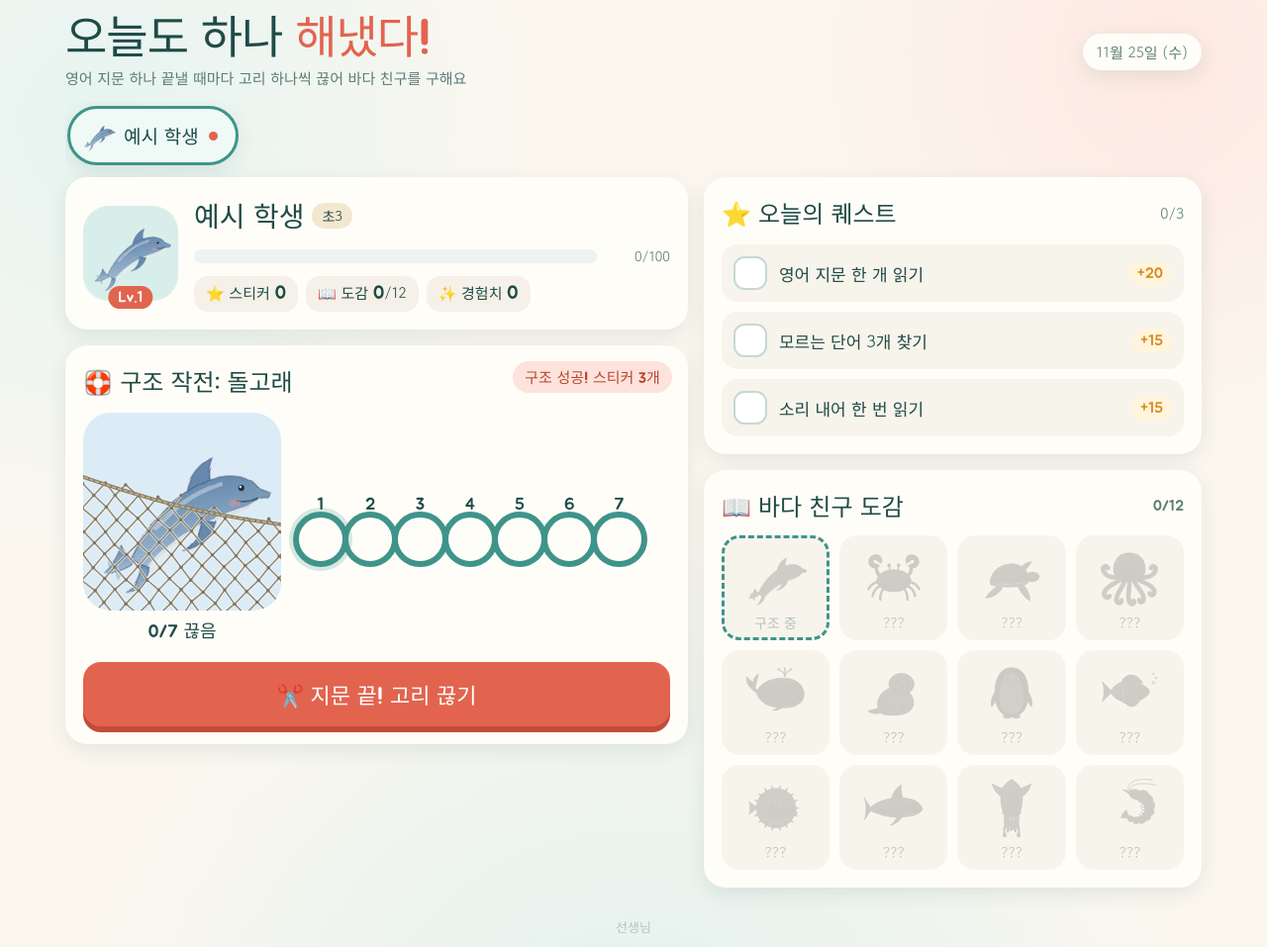
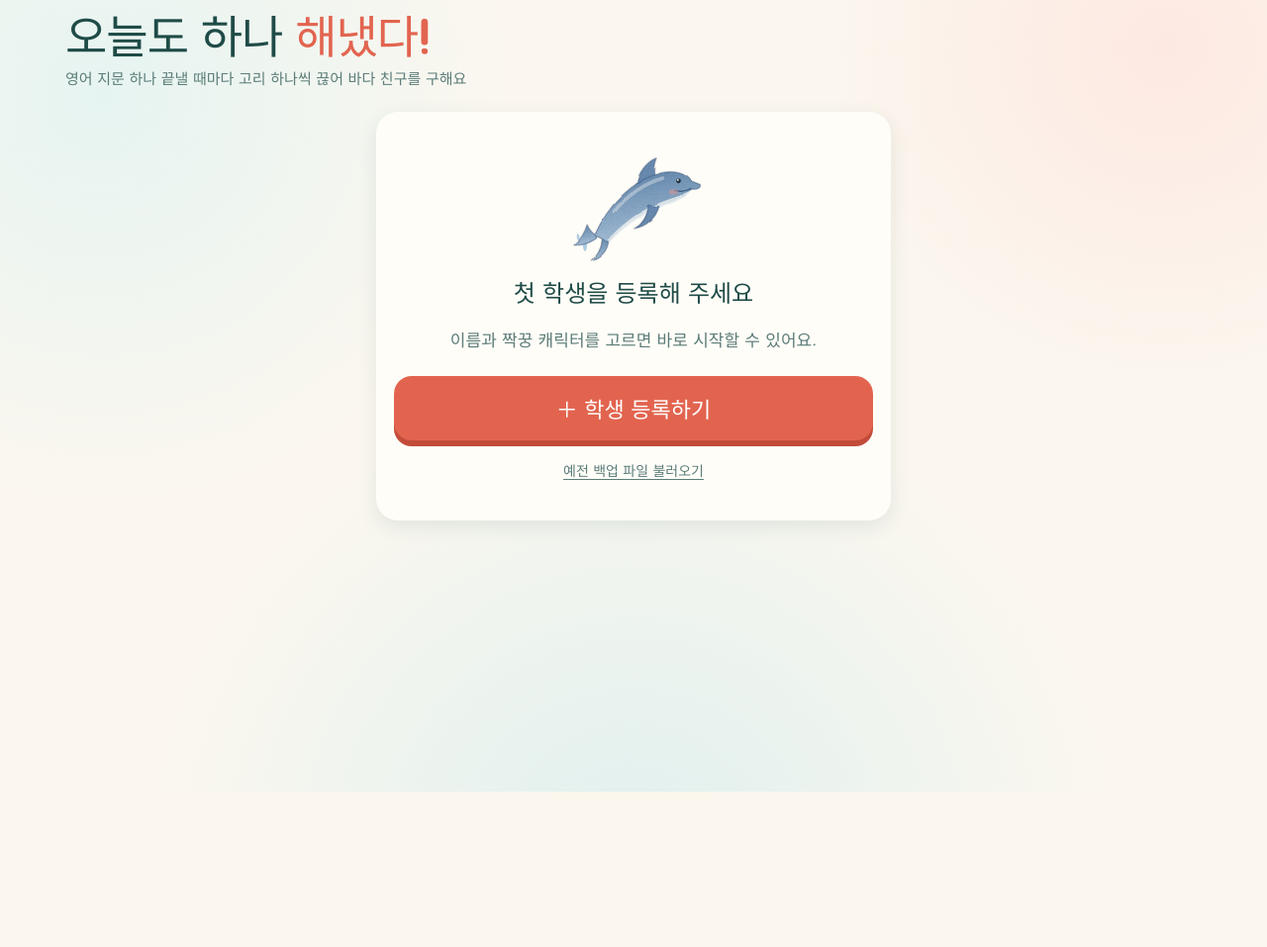
Before and after one commit to DaeyeonHwang/LucyApps, a plain HTML site: page index.html in a window 1280 px wide. Shown: the top 957 px of the page at 99% size. After the commit the page ends 800 px from the top, so only its background shows below. Drawn offline with Linux system fonts and the light colour scheme.

Commit message:
예시 학생 없애고 처음 열면 첫 학생 등록 화면으로 (안 쓴 예시 학생은 자동 정리)

```diff
--- a/index.html
+++ b/index.html
@@ -137,6 +137,10 @@ svg.art{display:block;width:100%;height:100%;overflow:visible}
 
 /* dex */
 .dex{margin-top:16px}
+.setup{max-width:520px;margin:24px auto 0;text-align:center}
+.setup-art{width:140px;height:140px;margin:0 auto 6px}
+.setup .big-btn{width:100%;margin-top:8px}
+.setup h2{justify-content:center;text-align:center}
 .dex-grid{display:grid;grid-template-columns:repeat(auto-fill,minmax(92px,1fr));gap:10px;margin-top:12px}
 .dex-item{background:#f7f4ec;border-radius:18px;padding:10px 4px 8px;text-align:center}
 .dex-item .e{width:64px;height:64px;margin:0 auto}
@@ -402,10 +406,11 @@ function makeStudent(name, grade, buddy){
   return {id:uid(), name, grade, buddy, xp:0, stickers:0, rescued:[],
     current:{animal:'dolphin', links:0, log:[]}, quests:defaultQuests(), questDate:today(), words:[]};
 }
+/* 예전 버전이 자동으로 만들던 "예시 학생"을 한 번도 안 썼으면 없앰 */
+const untouchedSample = st => st.name === '예시 학생' && !st.xp && !st.stickers && !(st.rescued || []).length && !(st.current && st.current.links);
 function load(){
-  try { const s = JSON.parse(localStorage.getItem(KEY)); if (s && Array.isArray(s.students)){ s.students.forEach(st => { if (!Array.isArray(st.words)) st.words = []; }); return s; } } catch(e){}
-  const st = makeStudent('예시 학생', '초3', 'dolphin');
-  return {students:[st], selected:st.id, sound:true};
+  try { const s = JSON.parse(localStorage.getItem(KEY)); if (s && Array.isArray(s.students)){ s.students = s.students.filter(st => !untouchedSample(st)); return s; } } catch(e){}
+  return {students:[], selected:null, sound:true};   /* 처음에는 학생 없이 시작해서 바로 첫 학생을 등록 (2026-11-25) */
 }
 function save(){ try { localStorage.setItem(KEY, JSON.stringify(state)); } catch(e){} }
 let state = load();
@@ -577,8 +582,7 @@ function studentForm(s){
   if (del) del.onclick = () => {
     if (!confirm(`${s.name} 학생의 기록을 모두 지울까요? 되돌릴 수 없어요.`)) return;
     state.students = state.students.filter(x => x.id !== s.id);
-    if (!state.students.length){ const st = makeStudent('예시 학생','초3','dolphin'); state.students.push(st); }
-    state.selected = state.students[0].id; save(); closeModal(); render();
+    state.selected = state.students.length ? state.students[0].id : null; save(); closeModal(); render();
   };
 }
 
@@ -680,8 +684,30 @@ function netSVG(links, snap){
     </g></svg>`;
 }
 
+/* 학생이 한 명도 없을 때: 첫 학생 등록 화면 */
+function renderSetup(){
+  document.body.classList.remove('teacher');
+  document.getElementById('app').innerHTML = `
+    <header>
+      <div class="title">
+        <h1>오늘도 하나 <em>해냈다!</em></h1>
+        <p>영어 지문 하나 끝낼 때마다 고리 하나씩 끊어 바다 친구를 구해요</p>
+      </div>
+    </header>
+    <section class="card setup">
+      <div class="setup-art">${art('dolphin')}</div>
+      <h2>첫 학생을 등록해 주세요</h2>
+      <p class="muted">이름과 짝꿍 캐릭터를 고르면 바로 시작할 수 있어요.</p>
+      <button class="big-btn" id="setupAdd">＋ 학생 등록하기</button>
+      <p style="margin-top:14px"><button class="small-link" id="setupRestore">예전 백업 파일 불러오기</button></p>
+    </section>`;
+  document.getElementById('setupAdd').onclick = () => studentForm(null);
+  document.getElementById('setupRestore').onclick = backupMenu;
+}
+
 function render(opt = {}){
   dailyReset();
+  if (!state.students.length) return renderSetup();
   const T = isTeacher();
   document.body.classList.toggle('teacher', T);
   const s = cur(); state.selected = s.id;
```
